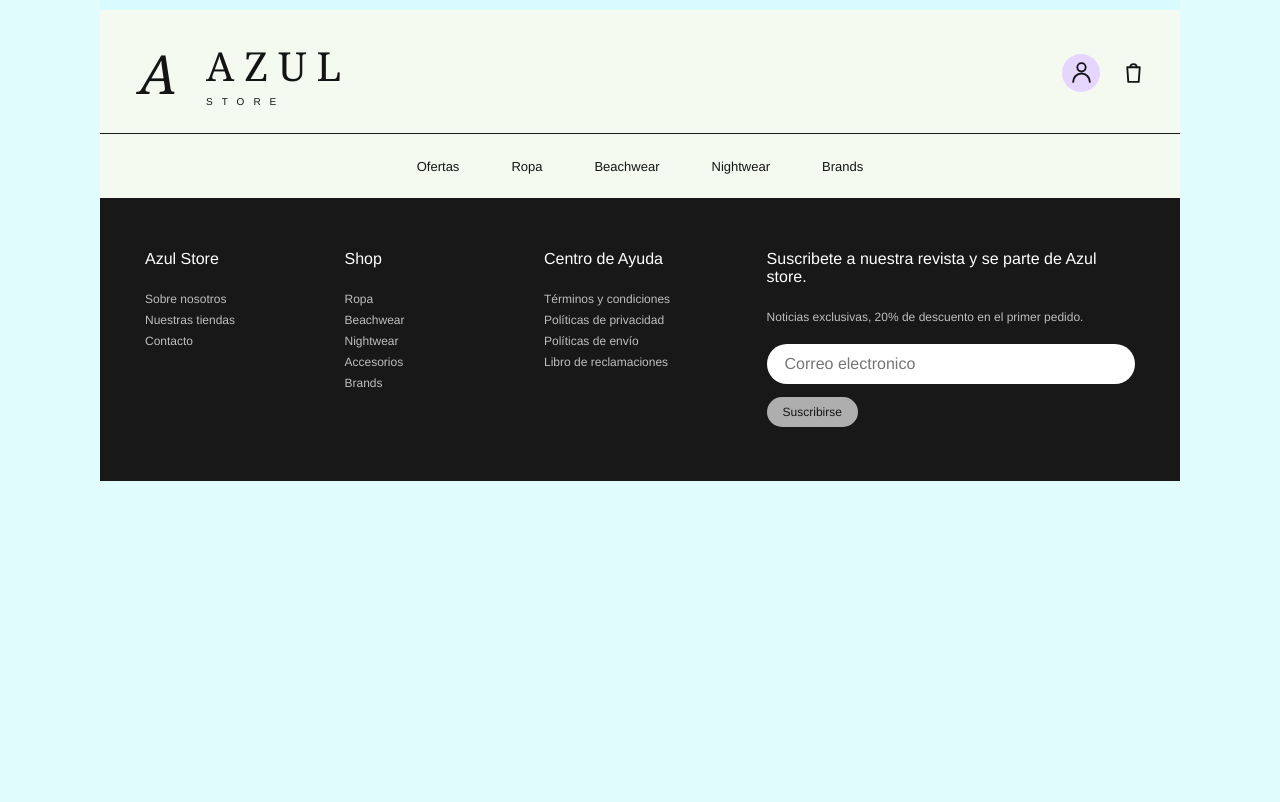
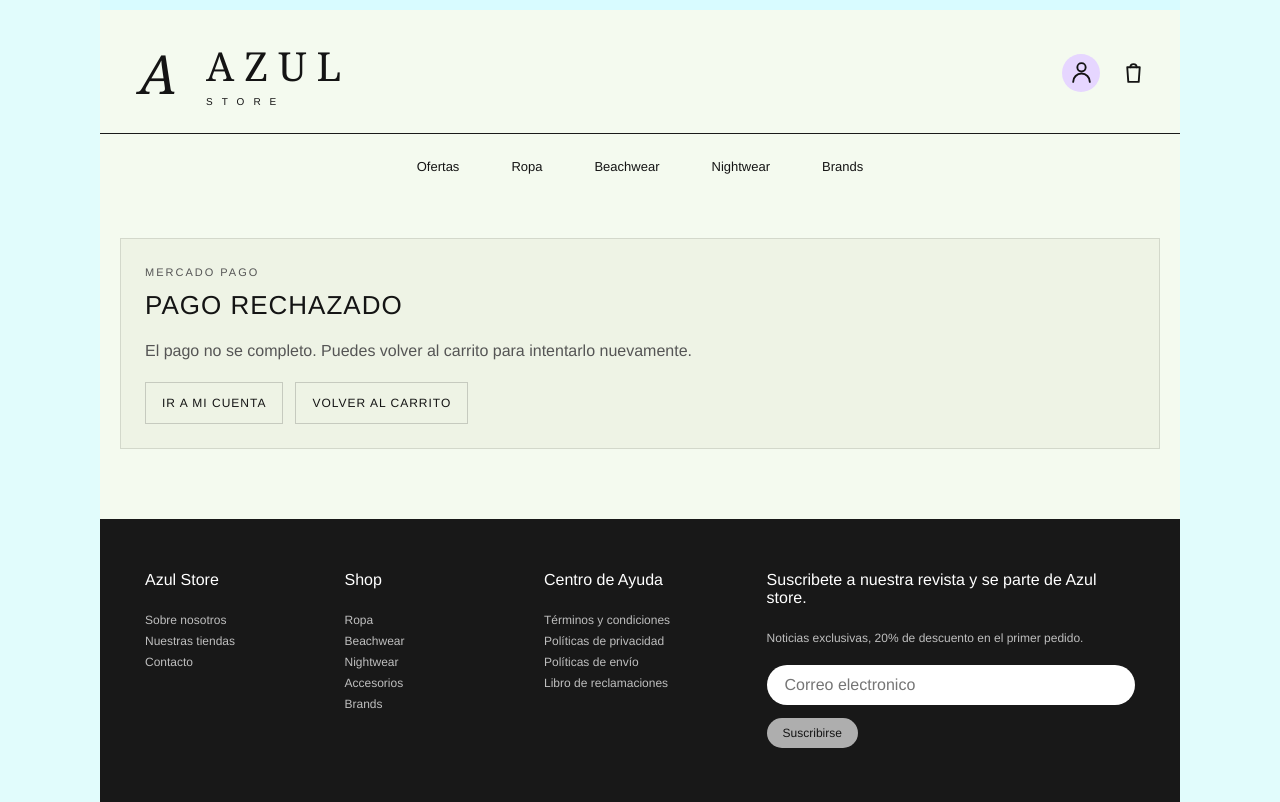
Before and after one commit to Marilyncubaalfaro/Azul-Store, a React (Vite) app: page /checkout/failure in a window 1280 px wide. Built offline with nearby package versions, Linux system fonts and the light colour scheme; no server answers.

Commit message:
feat: agregar página de estado de checkout y actualizar flujo de pago con Mercado Pago

```diff
--- a/src/App.jsx
+++ b/src/App.jsx
@@ -8,6 +8,7 @@ import Login from "./pages/Login";
 import Register from "./pages/Register";
 import ProductDetail from "./pages/ProductDetail";
 import Admin from "./pages/Admin";
+import CheckoutStatus from "./pages/CheckoutStatus";
 import {
   AccesoriosPage,
   ContactoPage,
@@ -28,6 +29,18 @@ function App() {
         <Route path="/shop/:category" element={<Shop />} />
         <Route path="/product/:id" element={<ProductDetail />} />
         <Route path="/cart" element={<Cart />} />
+        <Route
+          path="/checkout/success"
+          element={<CheckoutStatus type="success" />}
+        />
+        <Route
+          path="/checkout/pending"
+          element={<CheckoutStatus type="pending" />}
+        />
+        <Route
+          path="/checkout/failure"
+          element={<CheckoutStatus type="failure" />}
+        />
         <Route path="/login" element={<Login />} />
         <Route path="/register" element={<Register />} />
         <Route path="/sobre-nosotros" element={<SobreNosotrosPage />} />
--- a/src/pages/Cart/Cart.jsx
+++ b/src/pages/Cart/Cart.jsx
@@ -32,7 +32,7 @@ export default function Cart() {
     setIsCheckingOut(true);
 
     try {
-      await requestJson("/orders/checkout", {
+      const response = await requestJson("/orders/mercadopago/preference", {
         method: "POST",
         headers: {
           "Content-Type": "application/json",
@@ -47,8 +47,11 @@ export default function Cart() {
         }),
       });
 
-      clearCart();
-      navigate("/account");
+      if (!response?.checkoutUrl) {
+        throw new Error("No se pudo generar el checkout de Mercado Pago.");
+      }
+
+      window.location.href = response.checkoutUrl;
     } catch (error) {
       setCheckoutError(error.message || "No se pudo completar el pago.");
     } finally {
--- /dev/null
+++ b/src/pages/CheckoutStatus/CheckoutStatus.css
@@ -0,0 +1,59 @@
+.checkout-status-page {
+  width: min(100%, 1080px);
+  margin: 0 auto;
+  padding: 40px 20px 70px;
+}
+
+.checkout-status-card {
+  border: 1px solid rgba(20, 20, 20, 0.12);
+  background: #eef3e5;
+  padding: 24px;
+}
+
+.checkout-status-eyebrow {
+  margin: 0 0 8px;
+  font-size: 11px;
+  letter-spacing: 2px;
+  text-transform: uppercase;
+  color: #7c786a;
+}
+
+.checkout-status-card h1 {
+  margin: 0;
+  font-size: 26px;
+  font-weight: 500;
+  letter-spacing: 1px;
+  text-transform: uppercase;
+}
+
+.checkout-status-card p {
+  color: #555;
+  line-height: 1.7;
+}
+
+.checkout-status-note {
+  margin-top: 12px;
+  color: #1f2937;
+  font-size: 14px;
+}
+
+.checkout-status-actions {
+  margin-top: 18px;
+  display: flex;
+  gap: 12px;
+  flex-wrap: wrap;
+}
+
+.checkout-status-actions a {
+  display: inline-flex;
+  align-items: center;
+  justify-content: center;
+  min-height: 42px;
+  padding: 0 16px;
+  border: 1px solid rgba(20, 20, 20, 0.18);
+  text-decoration: none;
+  color: #141414;
+  font-size: 12px;
+  text-transform: uppercase;
+  letter-spacing: 1px;
+}
--- /dev/null
+++ b/src/pages/CheckoutStatus/CheckoutStatus.jsx
@@ -0,0 +1,140 @@
+import { useEffect, useMemo, useState } from "react";
+import { Link, useLocation } from "react-router-dom";
+import { useAuth } from "../../context/AuthContext";
+import { useCart } from "../../context/CartContext";
+import { requestJson } from "../../utils/api";
+import "./CheckoutStatus.css";
+
+function getTitleByType(type) {
+  if (type === "success") {
+    return "Pago aprobado";
+  }
+
+  if (type === "pending") {
+    return "Pago pendiente";
+  }
+
+  return "Pago rechazado";
+}
+
+function getDescriptionByType(type) {
+  if (type === "success") {
+    return "Estamos confirmando tu orden. Esto puede tardar unos segundos.";
+  }
+
+  if (type === "pending") {
+    return "Mercado Pago aun esta procesando tu pago. Puedes revisar el estado mas tarde.";
+  }
+
+  return "El pago no se completo. Puedes volver al carrito para intentarlo nuevamente.";
+}
+
+export default function CheckoutStatus({ type }) {
+  const location = useLocation();
+  const { accessToken, isAuthenticated } = useAuth();
+  const { clearCart } = useCart();
+  const [isCheckingStatus, setIsCheckingStatus] = useState(false);
+  const [statusMessage, setStatusMessage] = useState("");
+
+  const externalReference = useMemo(() => {
+    const params = new URLSearchParams(location.search);
+    return params.get("ref") || params.get("external_reference") || "";
+  }, [location.search]);
+
+  useEffect(() => {
+    if (
+      type !== "success" ||
+      !externalReference ||
+      !isAuthenticated ||
+      !accessToken
+    ) {
+      return;
+    }
+
+    let cancelled = false;
+    let attempts = 0;
+
+    const pollStatus = async () => {
+      attempts += 1;
+      setIsCheckingStatus(true);
+
+      try {
+        const response = await requestJson(
+          `/orders/mercadopago/status/${encodeURIComponent(externalReference)}`,
+          {
+            headers: {
+              Authorization: `Bearer ${accessToken}`,
+            },
+          },
+        );
+
+        if (cancelled) {
+          return;
+        }
+
+        if (response?.processedOrder) {
+          clearCart();
+          setStatusMessage("Pago confirmado y orden registrada correctamente.");
+          setIsCheckingStatus(false);
+          return;
+        }
+
+        if (response?.errorMessage) {
+          setStatusMessage(response.errorMessage);
+          setIsCheckingStatus(false);
+          return;
+        }
+
+        if (attempts >= 8) {
+          setStatusMessage(
+            "El pago fue aprobado, pero la orden aun se esta sincronizando. Revisa tu cuenta en unos minutos.",
+          );
+          setIsCheckingStatus(false);
+          return;
+        }
+
+        setTimeout(pollStatus, 2500);
+      } catch (error) {
+        if (cancelled) {
+          return;
+        }
+
+        setStatusMessage(
+          error.message ||
+            "No se pudo verificar el estado de la orden en este momento.",
+        );
+        setIsCheckingStatus(false);
+      }
+    };
+
+    pollStatus();
+
+    return () => {
+      cancelled = true;
+    };
+  }, [accessToken, clearCart, externalReference, isAuthenticated, type]);
+
+  return (
+    <section className="checkout-status-page">
+      <div className="checkout-status-card">
+        <p className="checkout-status-eyebrow">Mercado Pago</p>
+        <h1>{getTitleByType(type)}</h1>
+        <p>{getDescriptionByType(type)}</p>
+
+        {isCheckingStatus && (
+          <p className="checkout-status-note">
+            Validando estado de tu orden...
+          </p>
+        )}
+        {statusMessage && (
+          <p className="checkout-status-note">{statusMessage}</p>
+        )}
+
+        <div className="checkout-status-actions">
+          <Link to="/account">Ir a mi cuenta</Link>
+          <Link to="/cart">Volver al carrito</Link>
+        </div>
+      </div>
+    </section>
+  );
+}
--- /dev/null
+++ b/src/pages/CheckoutStatus/index.js
@@ -0,0 +1 @@
+export { default } from "./CheckoutStatus";
```
